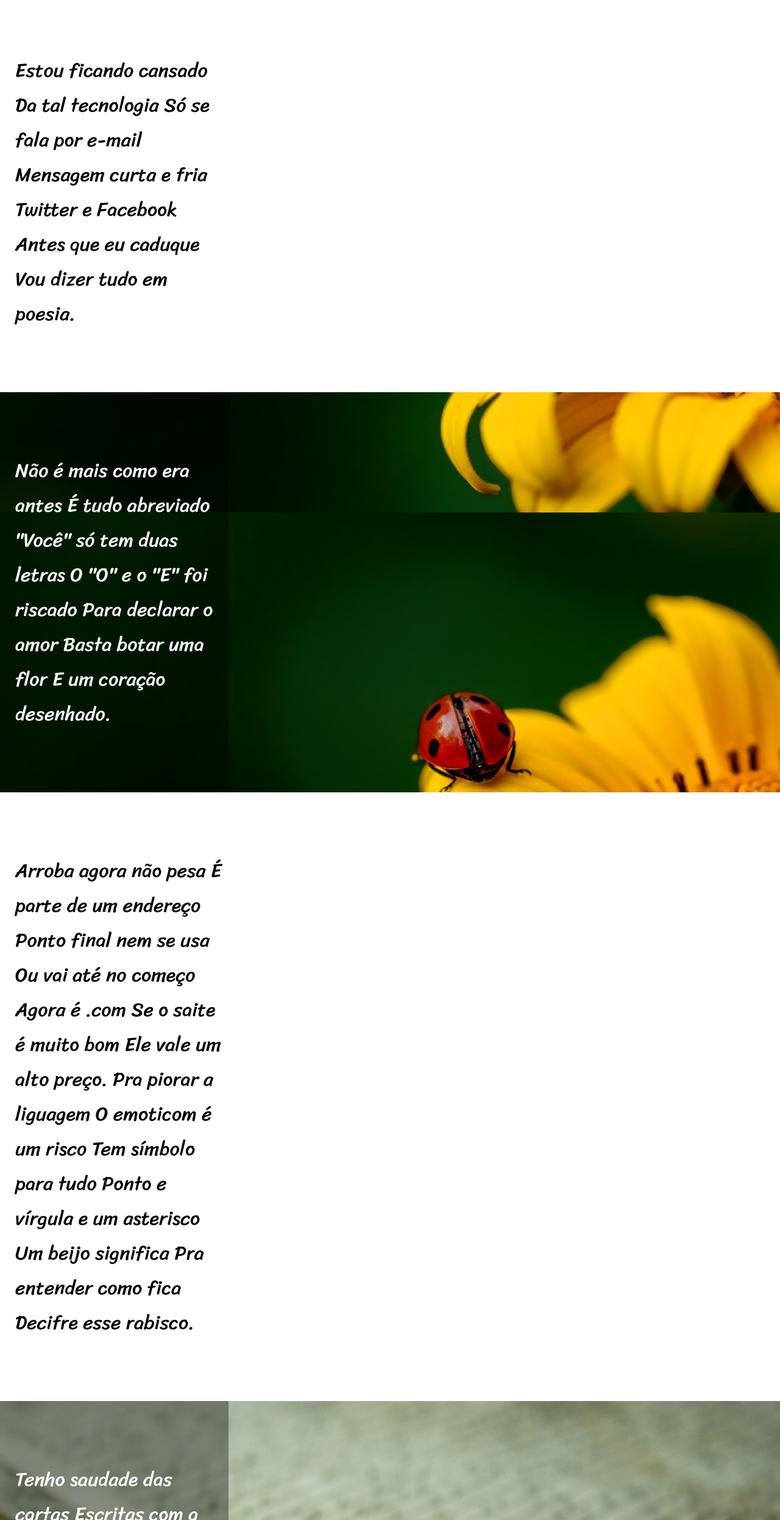
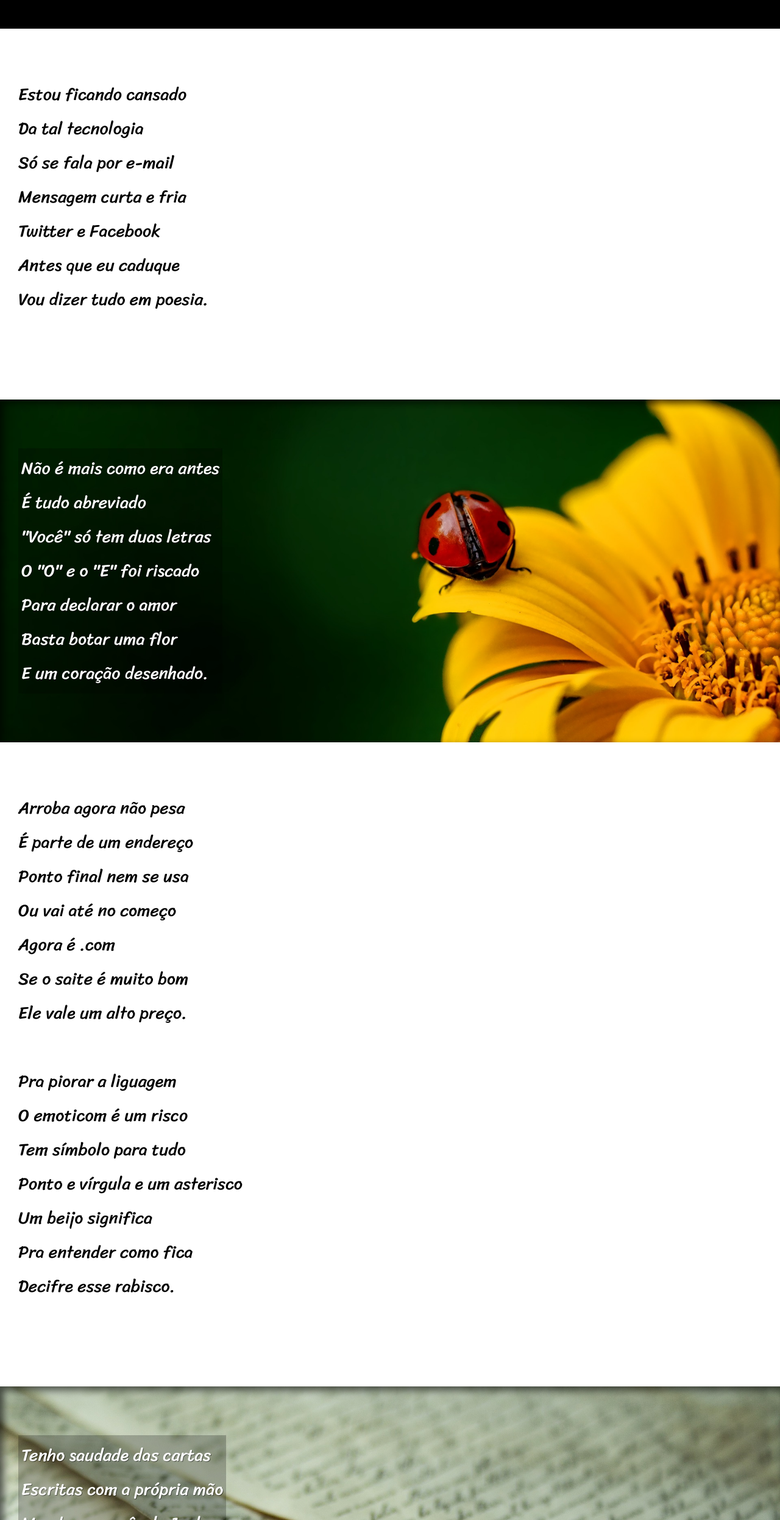
Before and after one commit to Marcosfvs/projeto-cordel, a plain HTML site: page index.html in a window 1280 px wide. Shown: the part 213-2705 px from the top of the page at 61% size. Drawn offline with Linux system fonts and the light colour scheme.

Commit message:
atualização do projeto

```diff
--- a/index.html
+++ b/index.html
@@ -13,75 +13,74 @@
         <h1>Cordel Moderno</h1>
         <p>Por <a href="https://www.recantodasletras.com.br/autor_textos.php?id=9806">Milton Duarte</a></p>
     </header>
-    <main>
-        <article>
-            <div class="est1">
-            <div class="versosb">
-                <p>Estou ficando cansado
-                    Da tal tecnologia
-                    Só se fala por e-mail
-                    Mensagem curta e fria
-                    Twitter e Facebook
-                    Antes que eu caduque
+
+            <section class="normal">
+                <p>Estou ficando cansado<br>
+                    Da tal tecnologia<br>
+                    Só se fala por e-mail<br>
+                    Mensagem curta e fria<br>
+                    Twitter e Facebook<br>
+                    Antes que eu caduque<br>
                     Vou dizer tudo em poesia.</p>
-            </div>
-            <div class="versosi">
-                <p>Não é mais como era antes
-                    É tudo abreviado
-                    "Você" só tem duas letras
-                    O "O" e o "E" foi riscado
-                    Para declarar o amor
-                    Basta botar uma flor
+            </section>
+
+            <section class="imagem" id="img1">
+                <p>Não é mais como era antes<br>
+                    É tudo abreviado<br>
+                    "Você" só tem duas letras<br>
+                    O "O" e o "E" foi riscado<br>
+                    Para declarar o amor<br>
+                    Basta botar uma flor<br>
                     E um coração desenhado.</p>
-            </div>
-            <div class="versosb">
-                <p>Arroba agora não pesa
-                    É parte de um endereço
-                    Ponto final nem se usa
-                    Ou vai até no começo
-                    Agora é .com
-                    Se o saite é muito bom
+            </section>
+
+            <section class="normal">
+                <p>Arroba agora não pesa<br>
+                    É parte de um endereço<br>
+                    Ponto final nem se usa<br>
+                    Ou vai até no começo<br>
+                    Agora é .com<br>
+                    Se o saite é muito bom<br>
                     Ele vale um alto preço.
+                </p>
 
-                    Pra piorar a liguagem
-                    O emoticom é um risco
-                    Tem símbolo para tudo
-                    Ponto e vírgula e um asterisco
-                    Um beijo significa
-                    Pra entender como fica
+                <p>Pra piorar a liguagem<br>
+                    O emoticom é um risco<br>
+                    Tem símbolo para tudo<br>
+                    Ponto e vírgula e um asterisco<br>
+                    Um beijo significa<br>
+                    Pra entender como fica<br>
                     Decifre esse rabisco.</p>
-            </div>
-            </div>
-            <div class="est2">
-            <div class="versosi">
-                <p>Tenho saudade das cartas
-                    Escritas com a própria mão
-                    Mandava no mês de Junho
-                    Só chegava no Verão
-                    Mas matava a saudade
-                    Era texto de verdade
+            </section>
+
+            <section class="imagem" id="img2">
+                <p>Tenho saudade das cartas<br>
+                    Escritas com a própria mão<br>
+                    Mandava no mês de Junho<br>
+                    Só chegava no Verão<br>
+                    Mas matava a saudade<br>
+                    Era texto de verdade<br>
                     Nas linhas do coração.</p>
-            </div>
-            <div class="versosb">
-                <p>Agora, escrevo e envio
-                    Chegando na mesma hora
-                    Mas quando vou prosear
-                    A pessoa foi embora
-                    Abriu outro aplicativo
-                    O mundo ficou cativo
-                    Da tecnologia do agora.
+            </section>
 
-                    Felizmente, pra orar
-                    Não precisa de internet
-                    Deus escuta todo mundo
-                    Se quiser, faça esse teste
-                    Dois pontos são dois joelhos
-                    Seus lábios são aparelhos
+            <section class="normal">
+                <p>Agora, escrevo e envio<br>
+                    Chegando na mesma hora<br>
+                    Mas quando vou prosear<br>
+                    A pessoa foi embora<br>
+                    Abriu outro aplicativo<br>
+                    O mundo ficou cativo<br>
+                    Da tecnologia do agora.</p>
+
+                <p>Felizmente, pra orar<br>
+                    Não precisa de internet<br>
+                    Deus escuta todo mundo<br>
+                    Se quiser, faça esse teste<br>
+                    Dois pontos são dois joelhos<br>
+                    Seus lábios são aparelhos<br>
                     Deixe que Deus interprete.</p>
-            </div>
-            </div>
-        </article>
-    </main>
+            </section>
+
     <footer>
         <p>Site criado por <a href="#">Marcos</a> para aula do <a href="#">CursoemVideo</a></p>
     </footer>
--- a/style.css
+++ b/style.css
@@ -4,57 +4,70 @@
 
 @import url('https://fonts.googleapis.com/css2?family=Sriracha&display=swap');
 
+
+:root {
+    --fonte1: Verdana, Geneva, Tahoma, sans-serif;
+    --fonte2:'passion one', cursive;
+    --fonte3:'sriracha', cursive;
+
+}
+
 * {
     margin:0px;
     padding: 0px;
+    font-size: 1em;
 }
 
+html, body {
+    font-family: var(--fonte1);
+    min-height: 100vh;
+    background-color: white;
+}
 
-:root {
-    --fonte1:'passion one', serif;
-    --fonte2:'sriracha', sans-serif;
+a {
+    color: white;
+    font-weight: bolder;
+    text-decoration: none;
+}
 
+a:hover {
+    text-decoration: underline;
 }
 
 header {
     background-color: black;
+    color: white;
     text-align: center;
 
     min-height: 200px;
 }
 
 header h1 {
-    color: white;
-
-    font-family: var(--fonte1);
+    font-family: var(--fonte2);
+    font-variant: small-caps;
+    /*text-transform: uppercase; letras maiusxulas*/
     font-weight: bold;
-    font-size: 5.0em;
+    font-size: 10vw;
 
     padding-top: 50px;
     }
 
 header p {
-    color: white;
-    font-family: Verdana, Geneva, Tahoma, sans-serif;
+    font-family: var(--fonte1);
 
-    padding-top: 20px;
+    padding-bottom: 50px;
 }
 
-header a {
-    color: white;
-    font-weight: bold;
-    text-decoration: none;
+section {
+   padding-top: 10vh;
+   padding-bottom: 10vh;
+   padding-left: 30px;
+   line-height: 2.0em;
+   font-family: var(--fonte3);
+   font-size: 3.5vh;
 }
 
-header a:hover {
-    text-decoration: underline;
-}
-
-main p {
-   padding: 100px 0px 100px 25px;
-}
-
-div.est1 {
+section#img1 {
     background-color: green;
     background-image: url(imagens/background001.jpg);
     background-repeat:  no-repeat;
@@ -63,7 +76,7 @@ div.est1 {
     background-attachment: fixed;
 }
 
-div.est2 {
+section#img2 {
     background-color: green;
     background-image: url(imagens/background002.jpg);
     background-repeat:  no-repeat;
@@ -72,37 +85,32 @@ div.est2 {
     background-attachment: fixed;
 }
 
-div.versosb {
-    background-color: white;
+section > P {
+    padding-bottom: 2em;
 }
 
-div > p {
-    font-family:var(--fonte2);
-    font-size: 2.0em;
-    max-width: 350px;
+section.normal {
+    background-color: white;
+    color: black;
 }
 
-div.versosi > p{
+section.imagem > p {
+    display: inline-block;
+    background-color: rgba(0, 0, 0, 0.233);
+    padding: 5px;
+    text-shadow: 1px 1px 0px rgba(0, 0, 0, 0.452);
+}
+
+section.imagem {
     color: white;
-    background-color: rgba(0, 0, 0, 0.349);
+    background-color: rgb(78, 78, 78);
+    box-shadow: inset 6px 6px 13px 0px rgba(0, 0, 0, 0.616);
 
 }
 
-
 footer {
-    font-family: Verdana, Geneva, Tahoma, sans-serif;
+    font-family: var(--fonte1);
     text-align: center;
     color: white;
     background-color: black;
 }
-footer a {
-    font-family: Verdana, Geneva, Tahoma, sans-serif;
-    font-weight: bold;
-    color: white;
-    text-decoration: none;
-
-}
-
-footer a:hover {
-    text-decoration: underline;
-}
```
